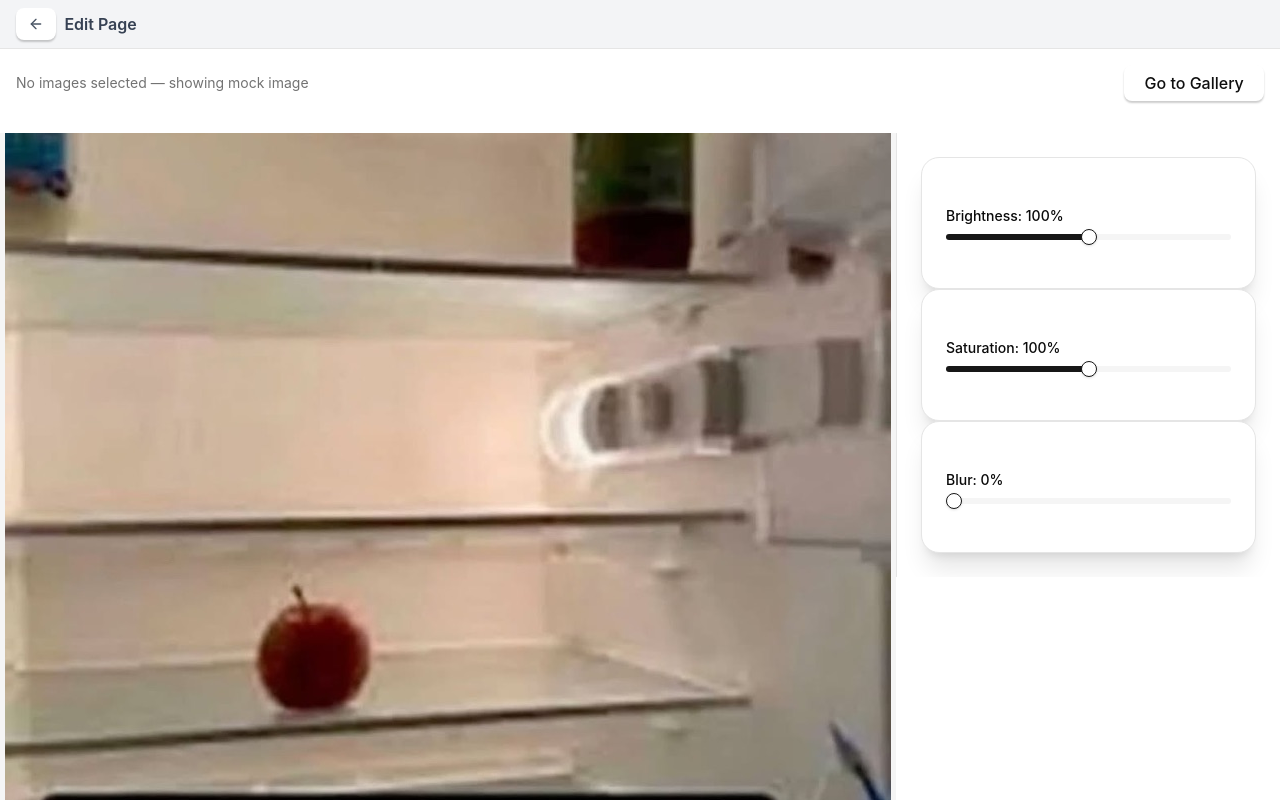
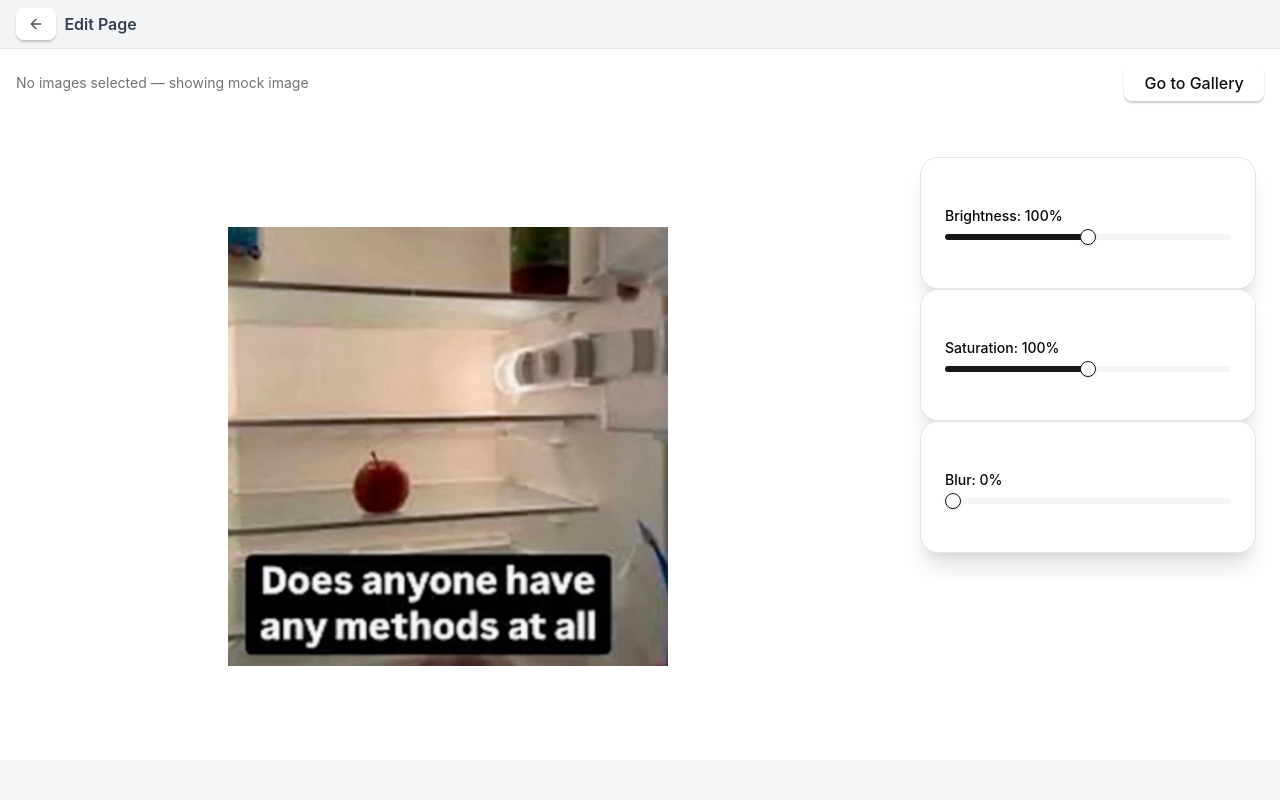
Before and after one commit to VxTi/umain-picksy, a React (Vite) app: page /edit in a window 1280 px wide. Shown: the top 800 px of the page. Built offline with nearby package versions, Linux system fonts and the light colour scheme.

Commit message:
make editing prettier

```diff
--- a/src/pages/Edit.tsx
+++ b/src/pages/Edit.tsx
@@ -26,7 +26,7 @@ function Edit() {
     } as ImageItem);
 
   return (
-    <main className="min-h-screen bg-background flex flex-col">
+    <main className="max-h-screen bg-background flex flex-col">
       <TopBar title="Edit Page" />
 
       <div className="p-4">
@@ -47,7 +47,7 @@ function Edit() {
 
       <div className="flex flex-1 overflow-hidden">
         {/* Image Preview */}
-        <div className="w-[70%] flex justify-center items-center overflow-hidden bg-muted">
+        <div className="w-[70%] flex justify-center items-center overflow-hidden">
           <PhotoComponent
             src={image.url}
             alt={image.title}
@@ -58,7 +58,7 @@ function Edit() {
         </div>
 
         {/* Settings Sidebar */}
-        <div className="w-[30%] h-full overflow-auto border-l bg-card">
+        <div className="w-[30%] h-full overflow-auto">
           <EditingSettingsBar
             brightness={brightness}
             saturation={saturation}
--- a/src/pages/EditingScreen.tsx
+++ /dev/null
@@ -1,42 +0,0 @@
-import { useState } from "react";
-import EditingSettingsBar from "./EditingSettingsBar";
-import { PhotoComponent } from "./PhotoComponent";
-
-export default function EditingScreen() {
-  const [brightness, setBrightness] = useState(100);
-  const [blur, setBlur] = useState(0);
-  const [saturation, setSaturation] = useState(100);
-
-  return (
-    <div style={{ display: "flex", height: "100vh", width: "100vw" }}>
-      <div
-        style={{
-          width: "70%",
-          display: "flex",
-          justifyContent: "center",
-          alignItems: "center",
-          overflow: "hidden",
-        }}
-      >
-        <PhotoComponent src="/photo_to_edit.jpeg" alt="logo" brightness={brightness} blur={blur} saturation={saturation} />
-      </div>
-
-      <div style={{ width: "30%", height: "100%", overflow: "auto" }}>
-        <EditingSettingsBar
-          brightness={brightness}
-          saturation={saturation}
-          blur={blur}
-          onBrightnessChange={(v) => {
-            setBrightness(v);
-          }}
-          onSaturationChange={(v) => {
-            setSaturation(v);
-          }}
-          onBlurChange={(v) => {
-            setBlur(v);
-          }}
-        />
-      </div>
-    </div>
-  );
-}
--- a/src/pages/PhotoComponent.tsx
+++ b/src/pages/PhotoComponent.tsx
@@ -21,8 +21,8 @@ export const PhotoComponent: React.FC<ImageViewProps> = ({
       src={src}
       alt={alt}
       style={{
-        maxHeight: "100%",
-        maxWidth: "100%",
+        maxHeight: "70%",
+        maxWidth: "70%",
         objectFit: "contain",
         filter
       }}
```
